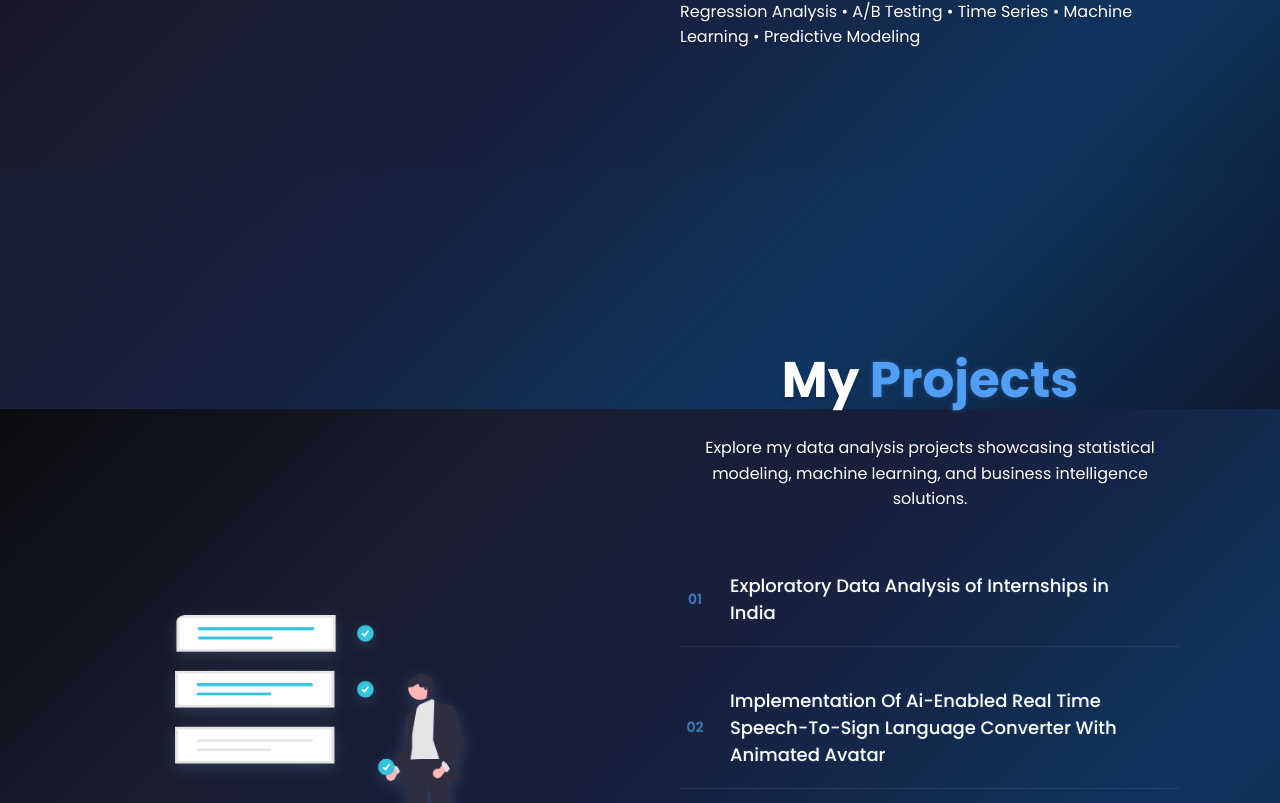
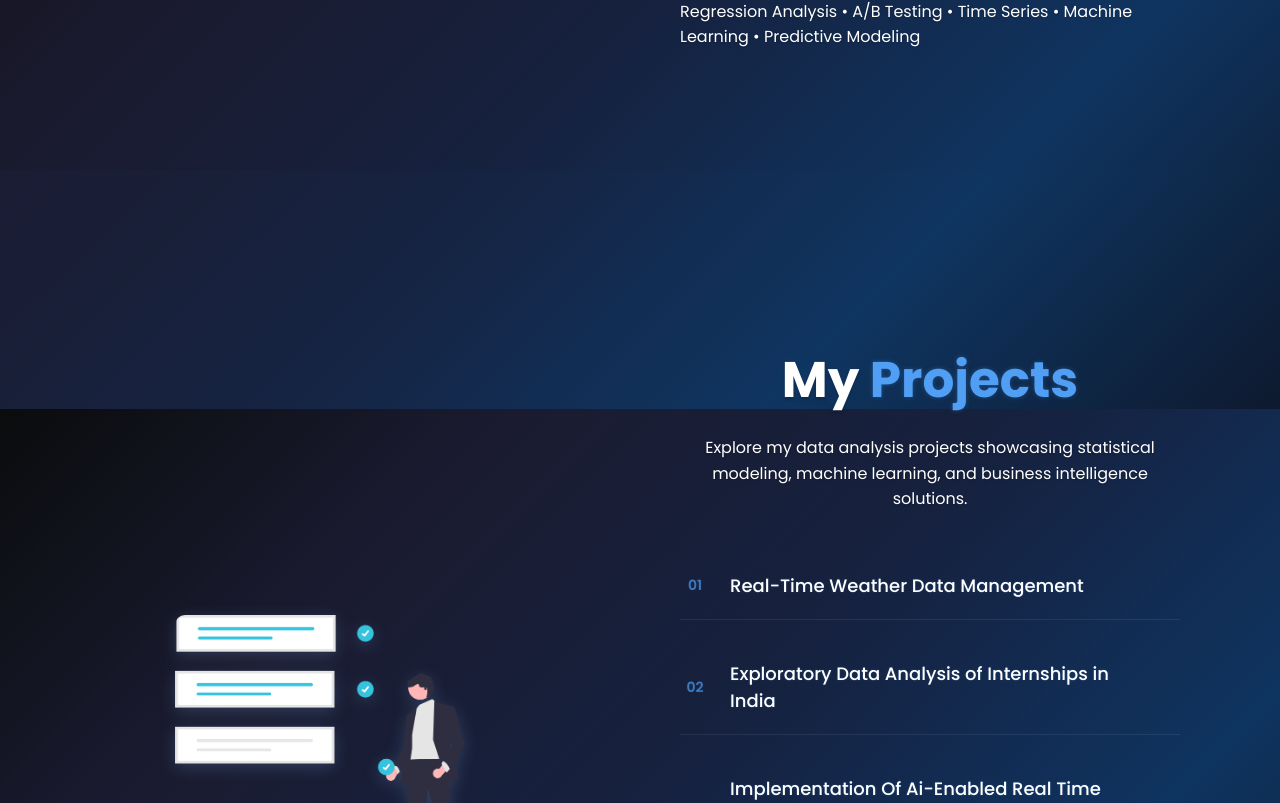
Before and after one commit to Arul-DevX/Personal_portfolio, a React (Vite) app: page / in a window 1280 px wide. Shown: the part 1991-2794 px from the top of the page. Built offline with nearby package versions, Linux system fonts and the light colour scheme; the HTML template or start-up script is replaced by a standard one.

Commit message:
Updated Projects.jsx

```diff
--- a/src/components/Projects.jsx
+++ b/src/components/Projects.jsx
@@ -4,6 +4,11 @@ import projectComplete from '/src/images/project_complete.png';
 
 const Projects = () => {
   const projects = [
+    {
+      title: "Real-Time Weather Data Management",
+      link: "https://github.com/Arul-DevX/weather_datasets",
+      isExternal: true
+    },
     {
       title: "Exploratory Data Analysis of Internships in India",
       link: "https://github.com/Arul-DevX/EDA_of_internships_India",
@@ -12,11 +17,6 @@ const Projects = () => {
     {
       title: "Implementation Of Ai-Enabled Real Time Speech-To-Sign Language Converter With Animated Avatar",
       link: "https://github.com/Arul-DevX/text_and_voice_to_isl",
-      isExternal: true
-    },
-    {
-      title: "Real-Time Weather Data Management",
-      link: "https://github.com/Arul-DevX/weather_datasets",
       isExternal: true
     },
     {
```
